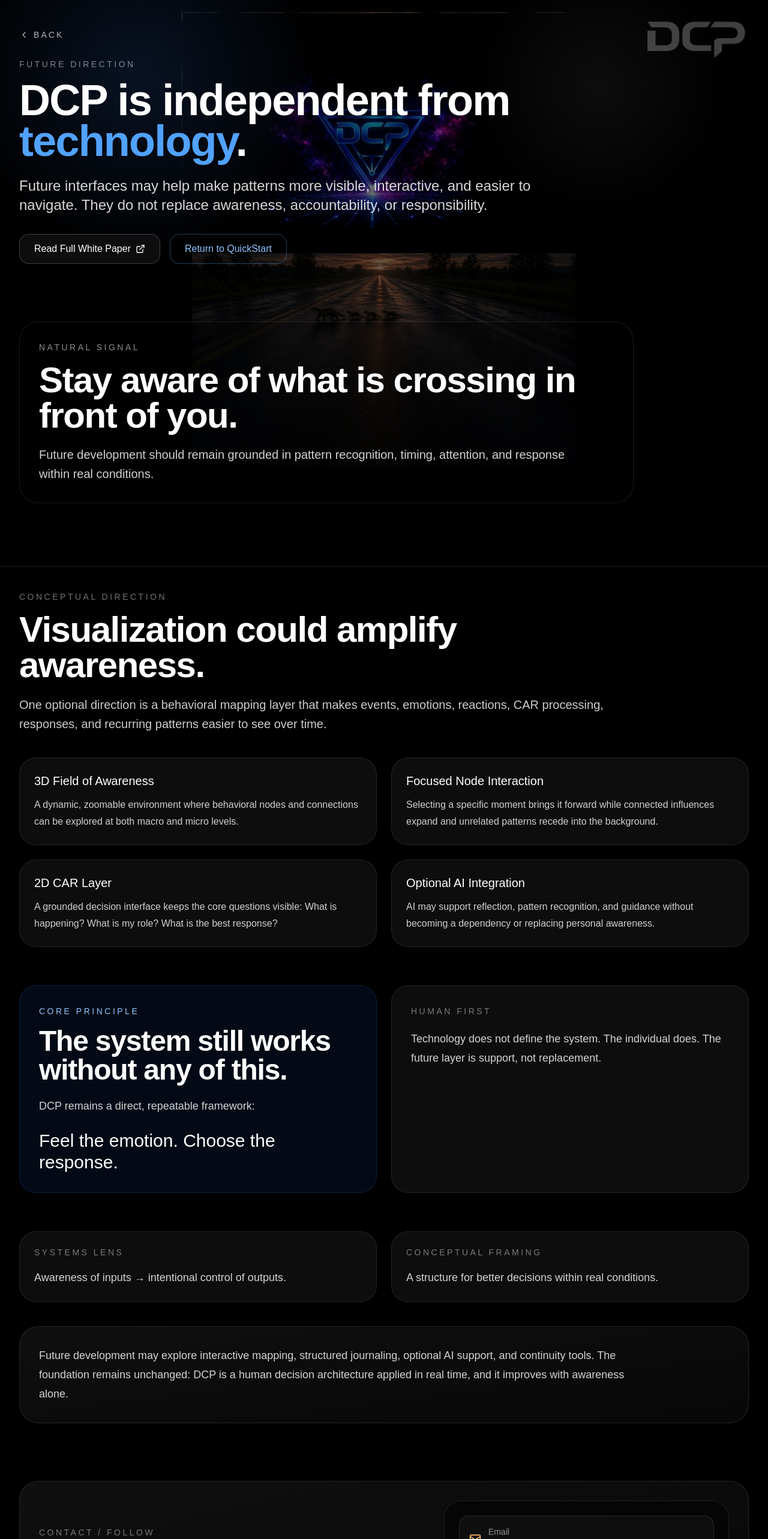
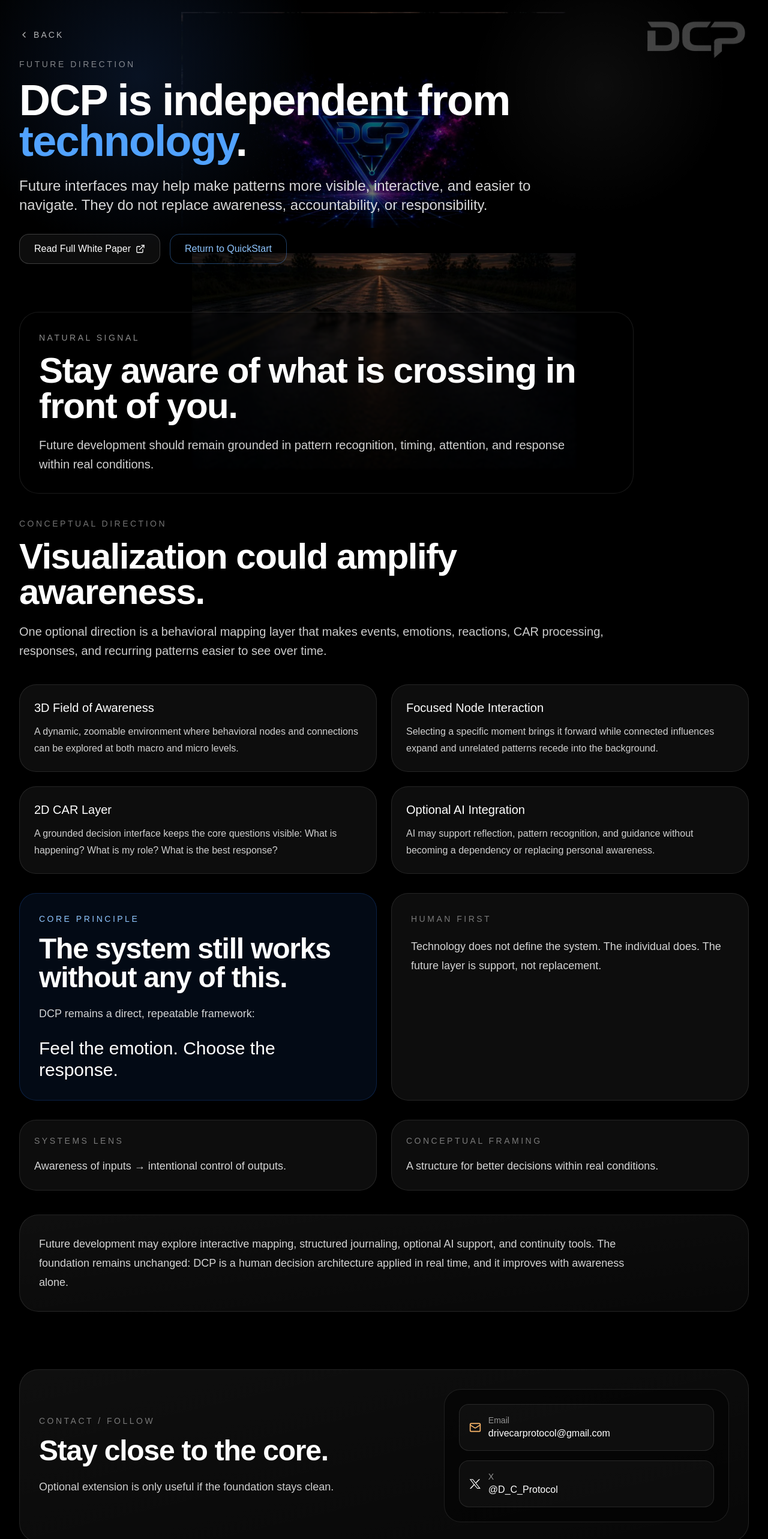
Before and after one commit to drivecarprotocol-ops/dcp-site, a Next.js app: page /future in a window 1280 px wide. Shown: the top 2566 px of the page at 60% size. Built offline with nearby package versions, Linux system fonts and the light colour scheme.

Commit message:
future direction update

```diff
--- a/app/future/page.js
+++ b/app/future/page.js
@@ -26,12 +26,7 @@
 // VISUAL ALIGNMENT CONTROLS
 const TOP_IMAGE_SIZE = "50% auto";
 const BOTTOM_IMAGE_SIZE = "50% auto";
-
-// Nudge this left/right only.
-// Negative = left, positive = right.
 const TOP_IMAGE_X_OFFSET = -18;
-
-// Keep vertical anchors as you already had them.
 const TOP_IMAGE_Y = "49%";
 const BOTTOM_IMAGE_Y = "54%";
 
@@ -121,12 +116,11 @@
         className="pointer-events-none fixed right-8 top-8 z-20 w-44 opacity-25"
       />
 
+      {/* CONTENT */}
       <div className="relative z-10">
-        {/* HERO + NATURAL SIGNAL OVER STAGE */}
-        <section className="relative border-b border-white/10">
-          <div className="min-h-[118vh]">
-            {/* TOP COPY */}
-            <div className="mx-auto max-w-7xl px-8 pt-12">
+        <div className="mx-auto max-w-7xl px-8">
+          {/* HERO + NATURAL SIGNAL */}
+          <section className="pt-12 pb-10">
             <div className="mb-6">
               <Link
                 href="/"
@@ -172,13 +166,9 @@
                 </Link>
               </div>
             </div>
-            </div>
 
-            {/* TIGHT GAP TO SECOND IMAGE */}
-            <div className="h-[12vh]" />
+            <div className="h-[10vh]" />
 
-            {/* NATURAL SIGNAL */}
-            <div className="mx-auto max-w-7xl px-8 pb-12">
             <div className="max-w-5xl rounded-[2rem] border border-white/10 bg-black/28 p-8 backdrop-blur-[2px]">
               <div className="text-sm uppercase tracking-[0.25em] text-white/55">
                 Natural Signal
@@ -194,13 +184,10 @@
                 conditions.
               </p>
             </div>
-            </div>
-          </div>
           </section>
 
-        {/* CONCEPTUAL DIRECTION */}
-        <section className="relative px-8 pt-10 pb-8">
-          <div className="mx-auto max-w-7xl">
+          {/* EVERYTHING BELOW NOW FLOWS DIRECTLY UNDER NATURAL SIGNAL */}
+          <section className="pb-12">
             <div className="max-w-5xl">
               <div className="text-sm uppercase tracking-[0.25em] text-white/45">
                 Conceptual Direction
@@ -228,13 +215,8 @@
                 </div>
               ))}
             </div>
-          </div>
-        </section>
 
-        {/* CORE PRINCIPLE */}
-        <section className="relative px-8 pt-8 pb-8">
-          <div className="mx-auto max-w-7xl">
-            <div className="grid grid-cols-2 gap-6">
+            <div className="mt-8 grid grid-cols-2 gap-6">
               <div className="rounded-[1.75rem] border border-blue-500/20 bg-blue-500/[0.08] p-8">
                 <div className="text-sm uppercase tracking-[0.25em] text-blue-300">
                   Core Principle
@@ -264,13 +246,8 @@
                 </p>
               </div>
             </div>
-          </div>
-        </section>
 
-        {/* FRAMING */}
-        <section className="relative px-8 pt-8 pb-12">
-          <div className="mx-auto max-w-7xl">
-            <div className="grid grid-cols-2 gap-6">
+            <div className="mt-8 grid grid-cols-2 gap-6">
               <div className="rounded-[1.75rem] border border-white/10 bg-white/[0.05] p-6">
                 <div className="text-sm uppercase tracking-[0.25em] text-white/45">
                   Systems Lens
@@ -299,11 +276,10 @@
                 awareness alone.
               </p>
             </div>
-          </div>
           </section>
 
           {/* CONTACT */}
-        <section className="mx-auto max-w-7xl px-8 py-12">
+          <section className="py-12">
             <div className="rounded-[2rem] border border-white/10 bg-gradient-to-br from-white/[0.06] to-white/[0.03] p-8">
               <div className="grid grid-cols-[1.15fr_0.85fr] items-center gap-8">
                 <div>
@@ -355,6 +331,7 @@
               </div>
             </div>
           </section>
+        </div>
 
         {/* SCROLL CUE */}
         <div
```
Lines whose indentation alone changed are shown as unchanged.
